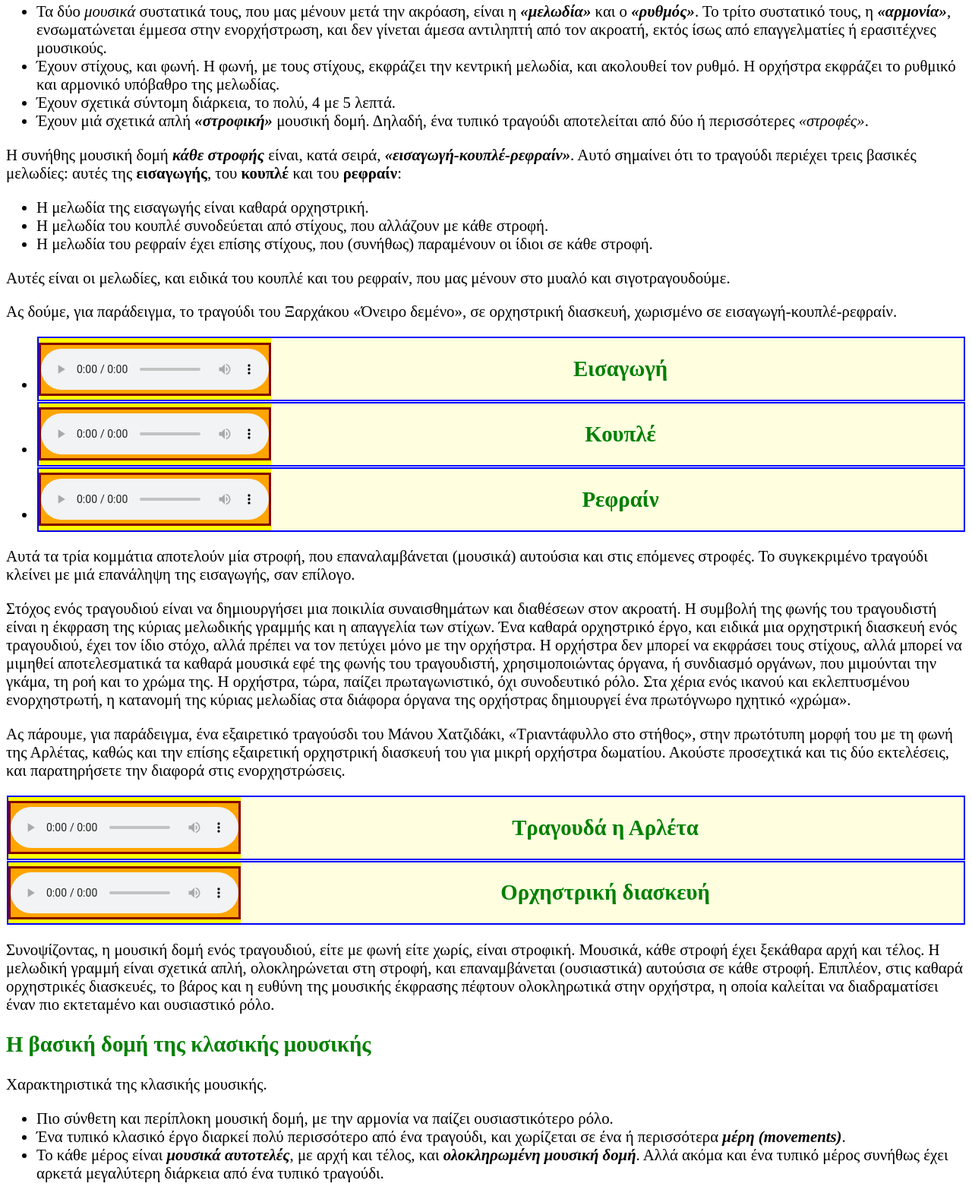
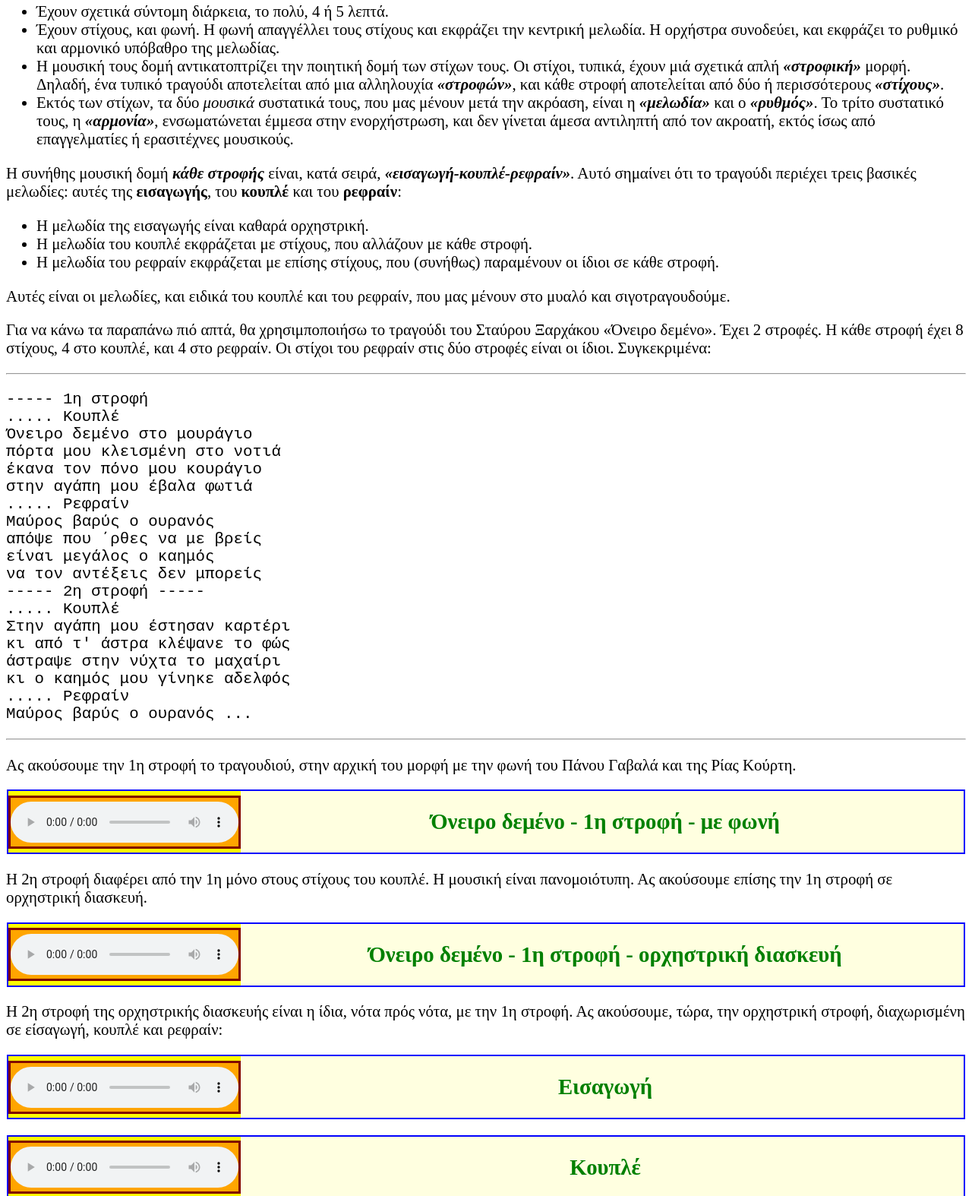
Before and after one commit to George-Logothetis/classical-guide-greek, a plain HTML site: page q-metavasi.html in a window 1280 px wide. Shown: the part 274-1848 px from the top of the page at 76% size. Drawn offline with Linux system fonts and the light colour scheme.

Commit message:
Cleaning up prose, & other minor adjustments

```diff
--- a/q-metavasi.html
+++ b/q-metavasi.html
@@ -21,23 +21,24 @@
 	Αυτά έχουν τα ακόλουθα βασικά χαρακτηριστικά:
 	<ul>
 	<li>
-	Τα δύο <em>μουσικά</em> συστατικά τους, που μας μένουν μετά την ακρόαση,
+	Έχουν σχετικά σύντομη διάρκεια, το πολύ, 4 ή 5 λεπτά.
+	</li>
+	<li>
+	Έχουν στίχους, και φωνή. Η φωνή απαγγέλλει τους στίχους και εκφράζει την κεντρική
+	μελωδία. Η ορχήστρα συνοδεύει, και εκφράζει το ρυθμικό και αρμονικό υπόβαθρο της μελωδίας.
+	</li>
+	<li>
+	Η μουσική τους δομή αντικατοπτρίζει την ποιητική δομή των στίχων τους.
+	Οι στίχοι, τυπικά, έχουν μιά σχετικά απλή <em><b><q>στροφική</q></b></em> μορφή.
+	Δηλαδή, ένα τυπικό τραγούδι αποτελείται από μια αλληλουχία <em><b><q>στροφών</q></b></em>,
+	και κάθε στροφή αποτελείται από δύο ή περισσότερους <em><b><q>στίχους</q></b></em>.
+	</li>
+	<li>
+	Εκτός των στίχων, τα δύο <em>μουσικά</em> συστατικά τους, που μας μένουν μετά την ακρόαση,
 	είναι η <em><b><q>μελωδία</q></b></em> και ο <em><b><q>ρυθμός</q></b></em>. Το τρίτο
 	συστατικό τους, η <em><b><q>αρμονία</q></b></em>, ενσωματώνεται έμμεσα
 	στην ενορχήστρωση, και δεν γίνεται άμεσα αντιληπτή από τον ακροατή,
 	εκτός ίσως από επαγγελματίες ή ερασιτέχνες	μουσικούς.
-	</li>
-	<li>
-	Έχουν στίχους, και φωνή. Η φωνή, με τους στίχους, εκφράζει την κεντρική
-	μελωδία, και ακολουθεί τον ρυθμό. Η ορχήστρα εκφράζει το ρυθμικό και
-	αρμονικό υπόβαθρο της μελωδίας.
-	</li>
-	<li>
-	Έχουν σχετικά σύντομη διάρκεια, το πολύ, 4 με 5 λεπτά.
-	</li>
-	<li>
-	Έχουν μιά σχετικά απλή <em><b><q>στροφική</q></b></em> μουσική δομή.
-	Δηλαδή, ένα τυπικό τραγούδι αποτελείται από δύο ή περισσότερες <em><q>στροφές</q></em>.
 	</li>
 	</ul>
 	<p>
@@ -51,53 +52,102 @@
 	Η μελωδία της εισαγωγής είναι καθαρά ορχηστρική.
 	</li>
 	<li>
-	Η μελωδία του κουπλέ συνοδεύεται από στίχους, που αλλάζουν με κάθε στροφή.
+	Η μελωδία του κουπλέ εκφράζεται με στίχους, που αλλάζουν με κάθε στροφή.
 	</li>
 	<li>
-	Η μελωδία του ρεφραίν έχει επίσης στίχους, που (συνήθως) παραμένουν οι ίδιοι
+	Η μελωδία του ρεφραίν εκφράζεται με επίσης στίχους, που (συνήθως) παραμένουν οι ίδιοι
 	σε κάθε στροφή.
 	</li>
 	</ul>
 	Αυτές είναι οι μελωδίες, και ειδικά του κουπλέ και του ρεφραίν,
 	που μας μένουν στο μυαλό και σιγοτραγουδούμε.
 	<p>
-	Ας δούμε, για παράδειγμα, το τραγούδι του Ξαρχάκου <q>Όνειρο δεμένο</q>, σε
-	ορχηστρική διασκευή, χωρισμένο σε εισαγωγή-κουπλέ-ρεφραίν.
-	<ul>
-	<li>
+	Για να κάνω τα παραπάνω πιό απτά, θα χρησιμποποιήσω το τραγούδι του Σταύρου
+	Ξαρχάκου <q>Όνειρο δεμένο</q>. Έχει 2 στροφές. Η κάθε στροφή έχει 8 στίχους,
+	4 στο κουπλέ, και 4 στο ρεφραίν. Οι στίχοι του ρεφραίν στις δύο στροφές
+	είναι οι ίδιοι. Συγκεκριμένα:
+<hr>
+<pre>
+----- 1η στροφή
+..... Κουπλέ
+Όνειρο δεμένο στο μουράγιο
+πόρτα μου κλεισμένη στο νοτιά
+έκανα τον πόνο μου κουράγιο
+στην αγάπη μου έβαλα φωτιά
+..... Ρεφραίν
+Μαύρος βαρύς ο ουρανός
+απόψε που ΄ρθες να με βρείς
+είναι μεγάλος ο καημός
+να τον αντέξεις δεν μπορείς
+----- 2η στροφή -----
+..... Κουπλέ
+Στην αγάπη μου έστησαν καρτέρι
+κι από τ' άστρα κλέψανε το φώς
+άστραψε στην νύχτα το μαχαίρι
+κι ο καημός μου γίνηκε αδελφός
+..... Ρεφραίν
+Μαύρος βαρύς ο ουρανός ...
+</pre>
+<hr>
+<p>
+Ας ακούσουμε την 1η στροφή το τραγουδιού, στην αρχική του μορφή
+με την φωνή του Πάνου Γαβαλά και της Ρίας Κούρτη.
+<p>
+	<div class="recording">
+		<div class="play">
+			<audio controls> <source src="audio/clips/oneiro-vocal-strophe.mp3" type="audio/mpeg"> </audio>
+		</div>
+		<div class="description">
+			<h2>Όνειρο δεμένο - 1η στροφή - με φωνή</h2>
+		</div>
+	</div>
+<p>
+Η 2η στροφή διαφέρει από την 1η μόνο στους στίχους του κουπλέ. Η μουσική είναι πανομοιότυπη.
+Ας ακούσουμε επίσης την 1η στροφή σε ορχηστρική διασκευή.
+<p>
+	<div class="recording">
+		<div class="play">
+			<audio controls> <source src="audio/clips/oneiro-orch-strophe.mp3" type="audio/mpeg"> </audio>
+		</div>
+		<div class="description">
+			<h2>Όνειρο δεμένο - 1η στροφή - ορχηστρική διασκευή</h2>
+		</div>
+	</div>
+<p>
+Η 2η στροφή της ορχηστρικής διασκευής είναι η ίδια, νότα πρός νότα, με την 1η στροφή.
+Ας ακούσουμε, τώρα, την ορχηστρική στροφή, διαχωρισμένη σε είσαγωγή, κουπλέ και ρεφραίν:
+<p>
 		<div class="recording">
 			<div class="play">
-				<audio controls> <source src="audio/clips/1-intro.mp3" type="audio/mpeg"> </audio>
+				<audio controls> <source src="audio/clips/oneiro-orch-1-intro.mp3" type="audio/mpeg"> </audio>
 			</div>
 			<div class="description">
 				<h2>Εισαγωγή</h2>
 			</div>
 		</div>
-	</li>
-	<li>
+<p>
 		<div class="recording">
 			<div class="play">
-				<audio controls> <source src="audio/clips/2-couple.mp3" type="audio/mpeg"> </audio>
+				<audio controls> <source src="audio/clips/oneiro-orch-2-couple.mp3" type="audio/mpeg"> </audio>
 			</div>
 			<div class="description">
 				<h2>Κουπλέ</h2>
 			</div>
 		</div>
-	</li>
-	<li>
+<p>
 		<div class="recording">
 			<div class="play">
-				<audio controls> <source src="audio/clips/3-refrain.mp3" type="audio/mpeg"> </audio>
+				<audio controls> <source src="audio/clips/oneiro-orch-3-refrain.mp3" type="audio/mpeg"> </audio>
 			</div>
 			<div class="description">
 				<h2>Ρεφραίν</h2>
 			</div>
 		</div>
-	</ul>
 	<p>
-	Αυτά τα τρία κομμάτια αποτελούν μία στροφή, που επαναλαμβάνεται (μουσικά) αυτούσια
-	και στις επόμενες στροφές. Το συγκεκριμένο τραγούδι κλείνει με μιά επανάληψη της εισαγωγής,
-	σαν επίλογο.
+	Αυτές οι τρεις μελωδίας αποτελούν την καθαρά μουσική δομή της στροφής, που
+	επαναλαμβάνεται αυτούσια και σε όλες τις επόμενες στροφές. Το συγκεκριμένο
+	τραγούδι, μετά την τελευταία στροφή, κλείνει με μιά επανάληψη της εισαγωγής,
+	ως επίλογο.
 	<p>
 	Στόχος ενός τραγουδιού είναι να δημιουργήσει μια ποικιλία συναισθημάτων και
 	διαθέσεων στον ακροατή. Η συμβολή της φωνής του τραγουδιστή είναι η έκφραση
```
Also changed, not shown: index.html (+1 -1 lines), q-simple-classical.html (+10 -2 lines), 13 other files.
